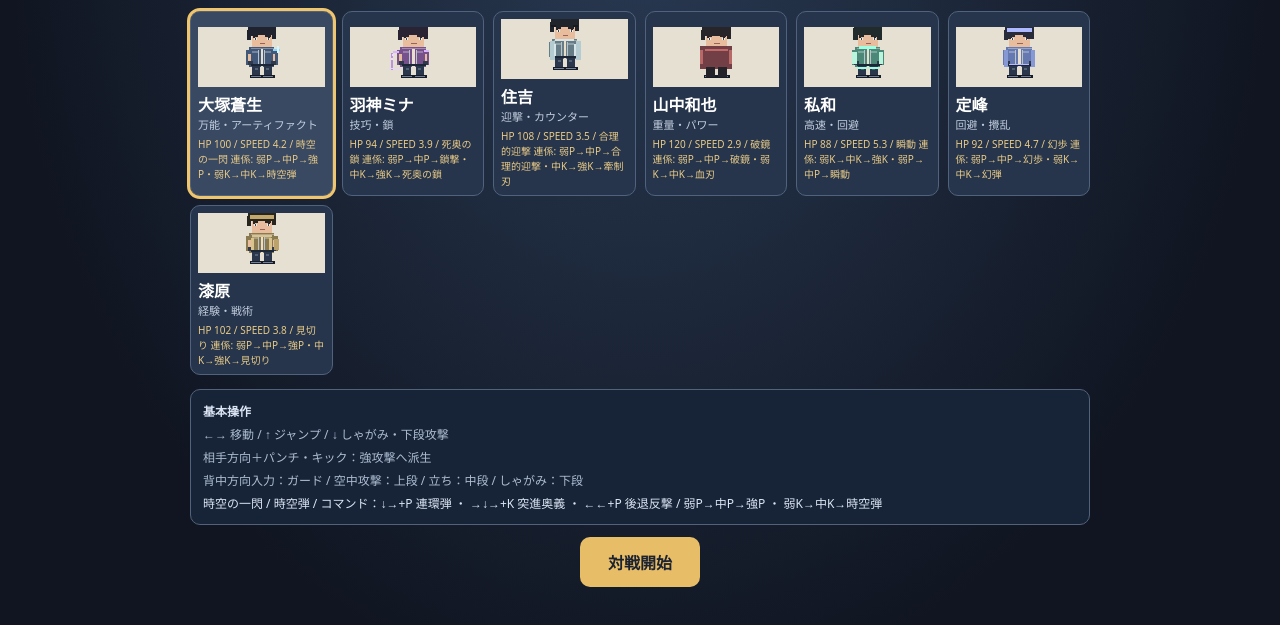
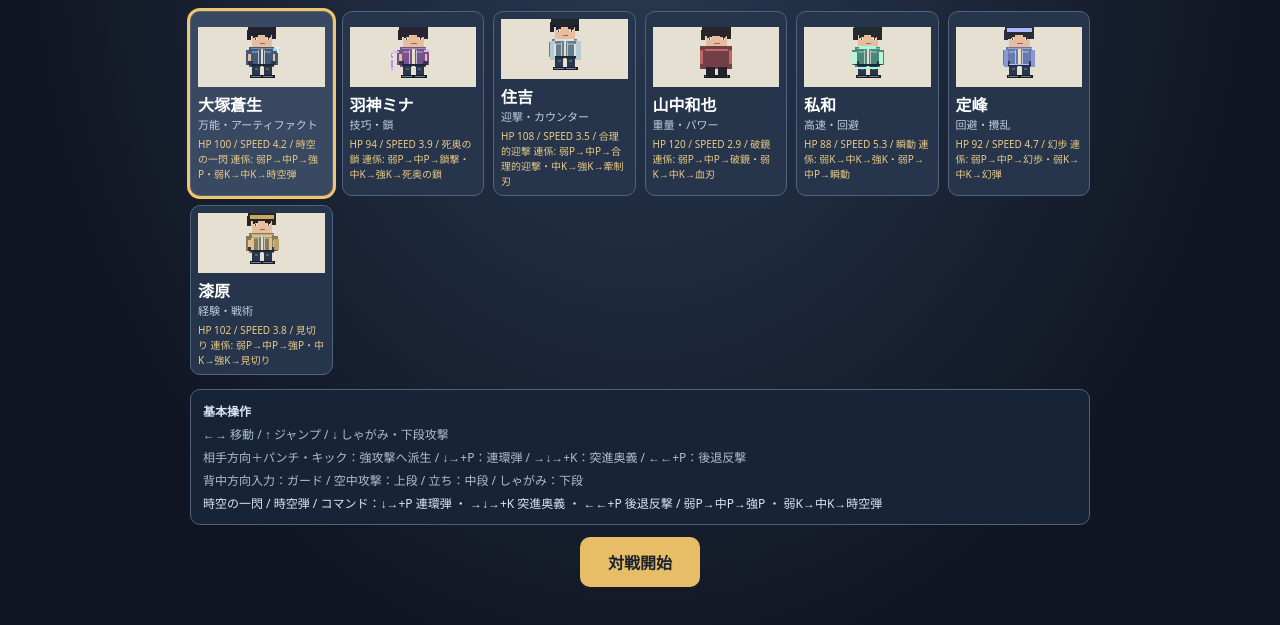
Before and after one commit to takaritu2011212-lang/Battle, a plain HTML site: page select.html in a window 1280 px wide. Shown: the part 87-712 px from the top of the page. Drawn offline with Linux system fonts and the light colour scheme.

Commit message:
Document command inputs

```diff
--- a/select.html
+++ b/select.html
@@ -1,6 +1,6 @@
 <!doctype html><html lang="ja"><head><meta charset="utf-8"><meta name="viewport" content="width=device-width,initial-scale=1,maximum-scale=1,user-scalable=no,viewport-fit=cover"><meta name="theme-color" content="#101521"><title>Fighter Select | 大塚事務所格闘録</title><link rel="stylesheet" href="css/game.css"></head><body><section id="selectPanel">
 <h1>FIGHTER SELECT</h1><div class="sub">参戦者を選択。各キャラクターの固有技とコマンドを確認できる。</div>
-<div id="roster"></div><aside id="moveGuide"><b>基本操作</b><span>←→ 移動 / ↑ ジャンプ / ↓ しゃがみ・下段攻撃</span><span>相手方向＋パンチ・キック：強攻撃へ派生</span><span>背中方向入力：ガード / 空中攻撃：上段 / 立ち：中段 / しゃがみ：下段</span><div id="selectedMoves"></div></aside><button id="start">対戦開始</button>
+<div id="roster"></div><aside id="moveGuide"><b>基本操作</b><span>←→ 移動 / ↑ ジャンプ / ↓ しゃがみ・下段攻撃</span><span>相手方向＋パンチ・キック：強攻撃へ派生 / ↓→+P：連環弾 / →↓→+K：突進奥義 / ←←+P：後退反撃</span><span>背中方向入力：ガード / 空中攻撃：上段 / 立ち：中段 / しゃがみ：下段</span><div id="selectedMoves"></div></aside><button id="start">対戦開始</button>
 </section>
 <section id="game" class="hidden">
 <canvas id="arena" width="960" height="540"></canvas>
```
